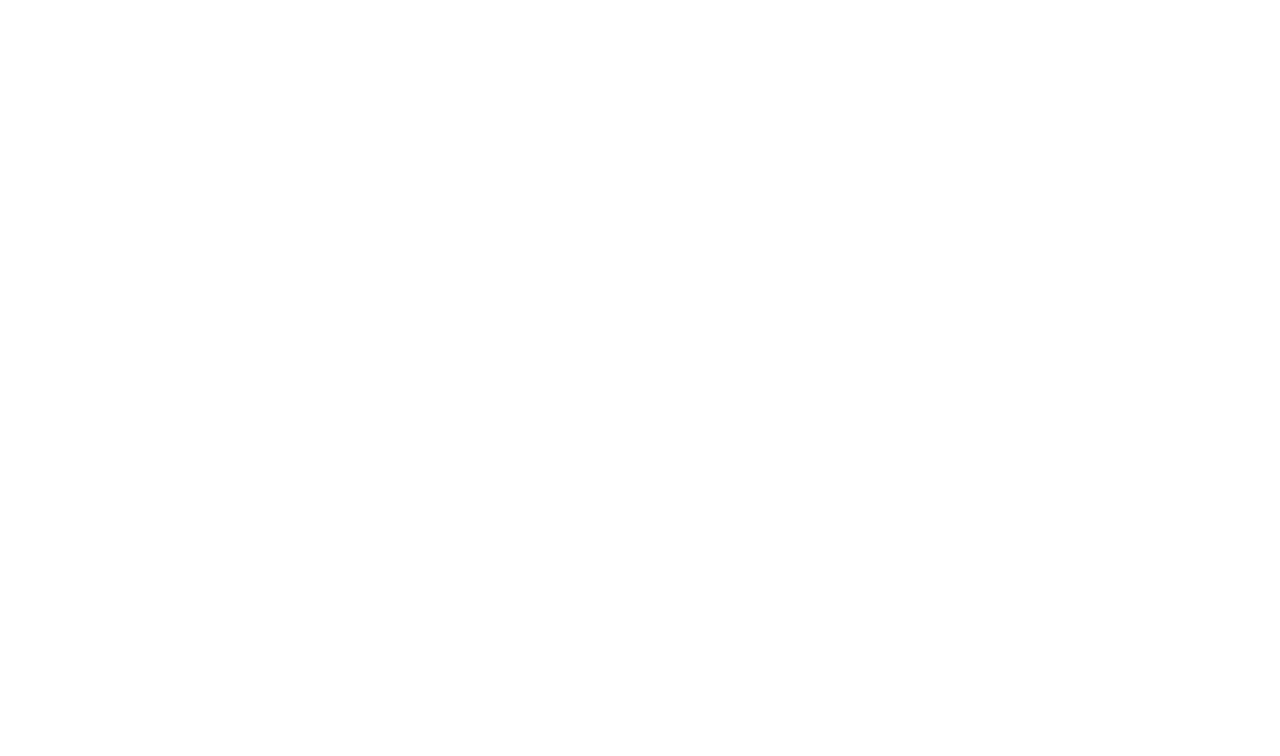
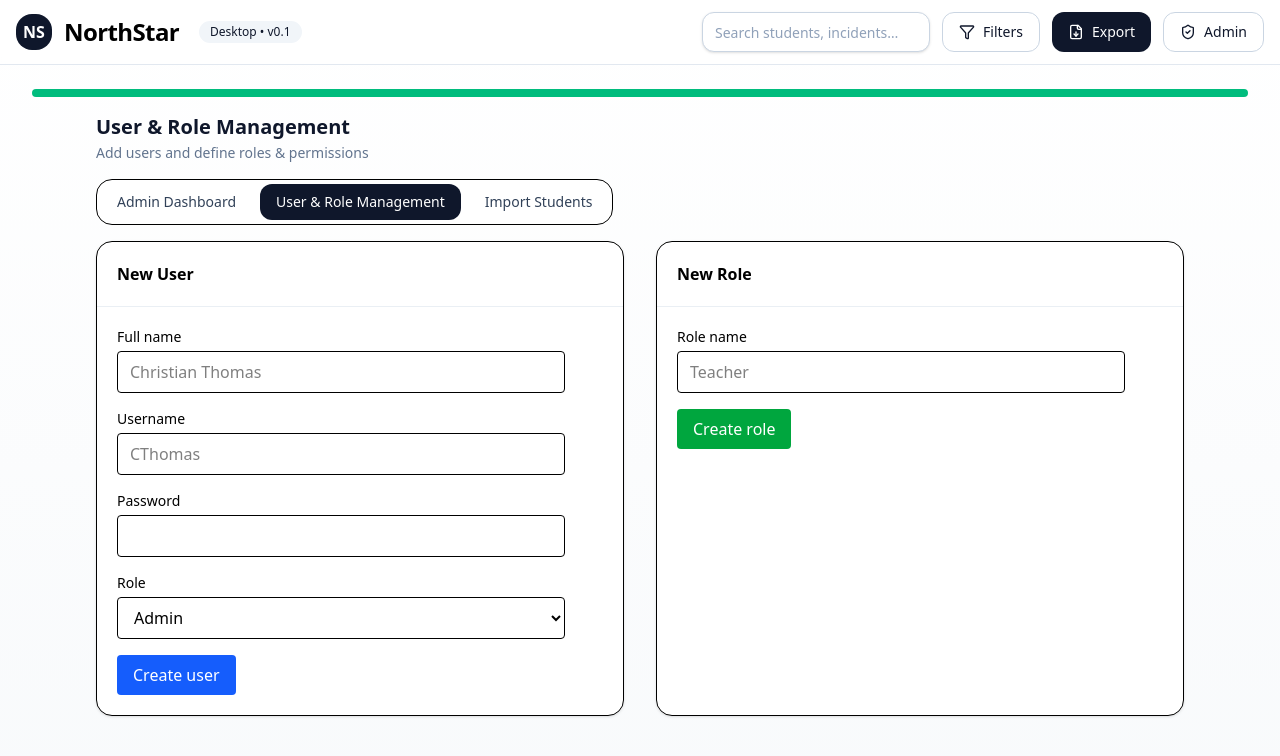
Before and after one commit to christhomas1190/NorthStar, a React app in the folder frontend/: page /admin/user-role-management in a window 1280 px wide. Before the commit this address had no page. Shown: the top 756 px of the page. Built offline with nearby package versions, Linux system fonts and the light colour scheme; the HTML template or start-up script is replaced by a standard one.

Commit message:
user and student manage ment created

```diff
--- a/frontend/src/App.jsx
+++ b/frontend/src/App.jsx
@@ -5,6 +5,8 @@
 import TeacherDashboard from "@/components/teacher/TeacherDashboard";
 import ReportsPage from "@/components/reports/ReportsPage";
 import DefineBehaviorCategories from "@/components/admin/DefineBehaviorCategories";
+import UserRoleManagement from "@/components/admin/UserRoleManagement";
+
 
 // Temporary placeholders until those pages exist
 const ManageInterventionsPage = () => <div>Manage Interventions Page</div>;
@@ -21,6 +23,8 @@
       <Route path="/admin" element={<AppShell><AdminDashboard /></AppShell>} />
       <Route path="/admin/import-students" element={<AppShell><ImportStudents /></AppShell>} />
       <Route path="/admin/define-behaviors" element={<AppShell><DefineBehaviorCategories /></AppShell>} />
+       <Route path="/admin/user-role-management" element={<AppShell><UserRoleManagement /></AppShell>} />
+
 {/*       <Route path="/admin/interventions" element={<AppShell><ManageInterventionsPage /></AppShell>} /> */}
 {/*       <Route path="/admin/escalation-rules" element={<AppShell><EscalationRulesPage /></AppShell>} /> */}
       <Route path="/admin/users" element={<AppShell><UserRoleManagementPage /></AppShell>} />
--- a/frontend/src/components/admin/AdminDashboard.jsx
+++ b/frontend/src/components/admin/AdminDashboard.jsx
@@ -46,7 +46,7 @@
         items={[
           { label: "Admin Dashboard", to: "/admin" },
           { label: "Reports & Trends", to: "/reports" },
-          { label: "Import Students", to: "/admin/import-students" },
+
         ]}
       />
 
@@ -100,9 +100,13 @@
               <Button variant="outline" className="justify-between">
                 Set Escalation Rules ▸
               </Button>
-              <Button variant="outline" className="justify-between">
-                User & Role Management ▸
-              </Button>
+             <Button
+               variant="outline"
+               className="justify-between"
+               onClick={() => navigate("/admin/user-role-management")}
+             >
+               User & Student Management ▸
+             </Button>
               <Button variant="outline" className="justify-between">
                 Compliance Export ▸
               </Button>
--- a/frontend/src/components/admin/ImportStudents.jsx
+++ b/frontend/src/components/admin/ImportStudents.jsx
@@ -1,4 +1,7 @@
 import React, { useMemo, useState } from "react";
+import Page from "@/components/layout/Page";
+import PageTabs from "@/components/layout/PageTabs";
+
 
 const NAME_FORMATS = [
   { id: "FIRST_LAST", label: "First Last (e.g., Ada Lovelace)" },
@@ -6,6 +9,7 @@
   { id: "TSV_FIRST_LAST", label: "Tab/CSV: First  Last (columns or commas)" },
   { id: "TSV_LAST_FIRST", label: "Tab/CSV: Last  First (columns or commas)" },
 ];
+
 
 function trimAll(x = "") {
   return x.replace(/\s+/g, " ").trim();
@@ -173,6 +177,15 @@
   }
 
   return (
+      <Page title="User & Role Management" subtitle="Add users and define roles & permissions">
+            <PageTabs
+              items={[
+                { label: "Admin Dashboard", to: "/admin" },
+                { label: "User & Role Management", to: "/admin/user-role-management" },
+                { label: "Import Students", to: "/admin/import-students" },
+              ]}
+            />
+
     <div className="space-y-8">
       <header>
         <h1 className="text-2xl font-semibold">Import Students</h1>
@@ -355,6 +368,7 @@
           </div>
         )}
       </section>
-    </div>
-  );
-}
+         </div>
+       </Page>
+     );
+  }
--- /dev/null
+++ b/frontend/src/components/admin/UserRoleManagement.jsx
@@ -0,0 +1,50 @@
+import React from "react";
+import Page from "@/components/layout/Page";
+import PageTabs from "@/components/layout/PageTabs";
+import { Card, CardHeader, CardTitle, CardContent } from "@/components/ui/card";
+import UserForm from "./UserForm";
+import RoleForm from "./RoleForm";
+
+export default function UserRoleManagement() {
+  const createUser = async (payload) => {
+    console.log("create user =>", payload);
+    // POST /api/users
+  };
+
+  const createRole = async (payload) => {
+    console.log("create role =>", payload);
+    // POST /api/roles
+  };
+
+  return (
+    <Page title="User & Role Management" subtitle="Add users and define roles & permissions">
+      <PageTabs
+        items={[
+          { label: "Admin Dashboard", to: "/admin" },
+          { label: "User & Role Management", to: "/admin/user-role-management" },
+          { label: "Import Students", to: "/admin/import-students" },
+        ]}
+      />
+
+      <div className="grid gap-8 md:grid-cols-2">
+        <Card className="shadow-sm">
+          <CardHeader>
+            <CardTitle className="text-base">New User</CardTitle>
+          </CardHeader>
+          <CardContent>
+            <UserForm onSubmit={createUser} />
+          </CardContent>
+        </Card>
+
+        <Card className="shadow-sm">
+          <CardHeader>
+            <CardTitle className="text-base">New Role</CardTitle>
+          </CardHeader>
+          <CardContent>
+            <RoleForm onSubmit={createRole} />
+          </CardContent>
+        </Card>
+      </div>
+    </Page>
+  );
+}
```
